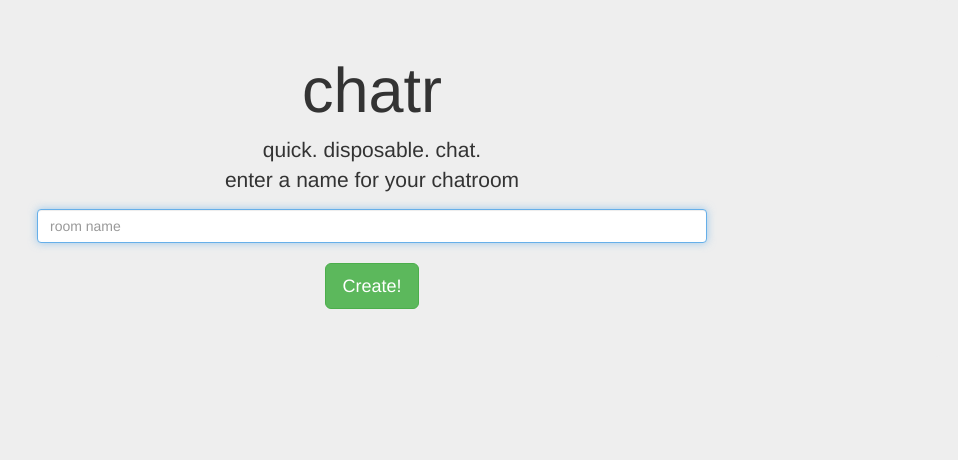
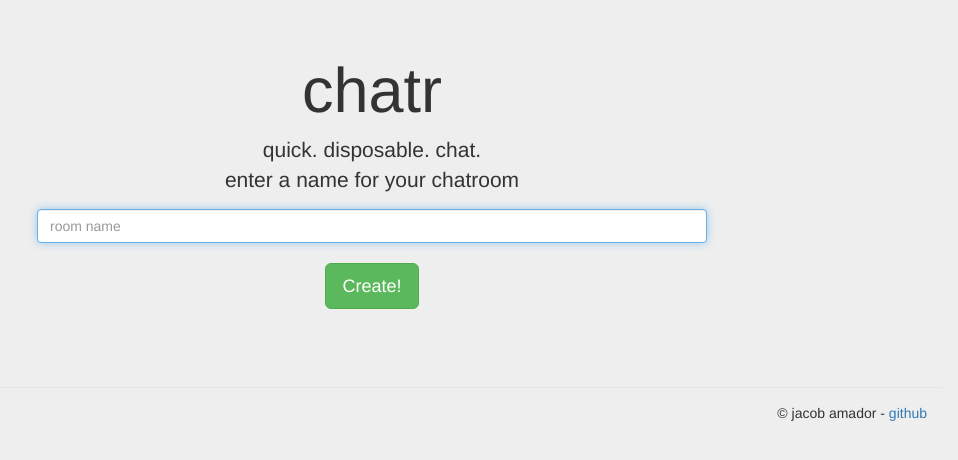
Before and after one commit to JK3Y/chatr, a website: page index.html in a window 1280 px wide. Shown: the whole page, without its empty margins (268-1226 px from the left). Drawn offline with nearby package versions, Linux system fonts and the light colour scheme.

Commit message:
footer added

```diff
--- a/index.html
+++ b/index.html
@@ -21,6 +21,9 @@
                 <button class="btn btn-success btn-lg" id="btnCreate">Create!</button>
             </div>
         </div>
+    </div>
+    <div class="modal-footer">
+        &copy; jacob amador - <a href="https://github.com/jacobamador/chatr">github</a>
     </div>
 
 </div>
```
